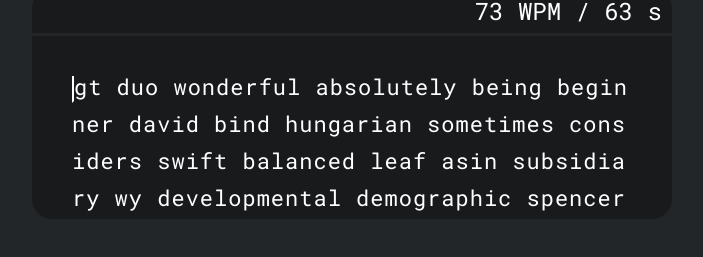
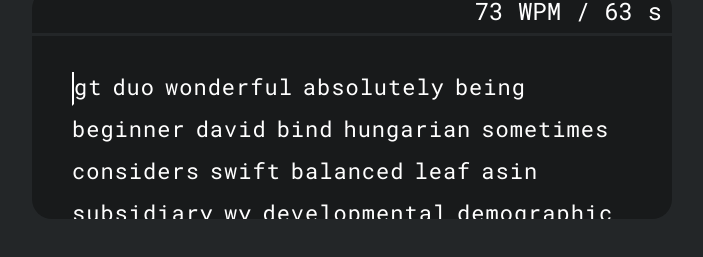
Before and after one commit to gabPetti/Protyping, a React (Vite) app in the folder client/: page / in a window 1280 px wide. Shown: the part 211-468 px from the top of the page, without its empty margins (288-991 px from the left). Built offline with nearby package versions, Linux system fonts and the light colour scheme.

Commit message:
Remake entire typetest and to separate words

```diff
--- a/client/src/components/typetest/Typetest.jsx
+++ b/client/src/components/typetest/Typetest.jsx
@@ -4,51 +4,74 @@ import "./typetest.sass";
 
 export default function Typetest() {
   const [words, setWords] = useState([]);
-  var generatedWords;
-  var wordGenerated;
+  const [initialWords, setInitialWords] = useState([]);
 
   // Generate words to the test
   useEffect(() => {
-    generatedWords = [];
+    var generatedWords = [];
+    var wordGenerated;
     for (let i = 0; i < 200; i++) {
       wordGenerated = wordList.words[Math.floor(Math.random() * 9904)].split("");
       for (let j = 0; j < wordGenerated.length; j++) {
         wordGenerated[j] = {
           text: wordGenerated[j],
-          status: " "
+          status: "",
         };
       }
-      generatedWords = generatedWords.concat(wordGenerated)
-      generatedWords.push({text: "\xa0", status: ""})
+      generatedWords = generatedWords.concat([wordGenerated]);
     }
-    generatedWords[0].status = "active"
-    setWords([...words, ...generatedWords])
-  }, [generatedWords]);
+    generatedWords[0][0].status = "active";
+    setInitialWords([...initialWords, ...generatedWords]);
+    setWords([...words, ...generatedWords]);
+  }, []);
 
+  var spaces = 0;
   // Compare input text with the words of the test
-  const handleInput = event => {
+  const handleInput = (event) => {
     var userInput = event.target.value;
-    var maxInput = userInput.length;
-    var copyWords = words;
-    for (let i = 0; i < maxInput; i++) {
-      if (userInput[i] == words[i].text) {
-        copyWords[i].status = "correct"
-      } else if (userInput[i] == " " && words[i].text == "\xa0") {
-        copyWords[i].status = "correct"
-      } else if (userInput[i] != words[i].text) {
-        copyWords[i].status = "incorrect"
+    userInput = userInput.split(" ");
+    var phraseLength = userInput.length;
+    userInput = userInput.map((x) => x.split(""));
+    var wordLength = userInput[phraseLength - 1].length;
+    var copyWords = initialWords;
+    console.log(userInput)
+
+    // word input checker
+    for (let i = 0; i < userInput.length; i++) {
+      for (let j = 0; j < Math.max(userInput[i].length, initialWords[i].length); j++) {
+        if (initialWords[i][j] != undefined && userInput[i][j] == undefined) {
+          copyWords[i][j].status = "";
+        } else if (initialWords[i][j] == undefined && userInput[i][j] != undefined) {
+          copyWords[i][j] = { text: userInput[i][j].text, status: "extra" };
+        } else if (userInput[i][j] != initialWords[i][j].text) {
+          copyWords[i][j].status = "incorrect";
+        } else if (userInput[i][j] == initialWords[i][j].text) {
+          copyWords[i][j].status = "correct";
+        }
       }
-      setWords([...copyWords])
     }
 
-    while(copyWords[maxInput].status != " ") {
-      copyWords[maxInput].status = " "
-      maxInput++
+    // backspace inside word checker
+    if (words[phraseLength - 1][wordLength] != undefined) {
+      if (words[phraseLength - 1][wordLength].status != "") {
+        copyWords[phraseLength - 1][wordLength].status = "";
+      }
     }
 
-    copyWords[userInput.length].status = "active"
-    setWords([...copyWords])
-  }
+    // backspace between words checker
+    if (words[phraseLength][0].status != "") {
+      copyWords[phraseLength] = copyWords[phraseLength].map(x => (x.status = ""))
+    }
+
+    // set current active word
+    // if (copyWords[phraseLength - 1][wordLength] == undefined) {
+    //   copyWords[phraseLength][0].status = "active"
+    // } else {
+    //   copyWords[phraseLength - 1][wordLength].status = "active";
+    // }
+
+    setWords([...copyWords]);
+  };
 
   return (
     <div className="typetestContainer">
@@ -70,10 +93,15 @@ export default function Typetest() {
           />
         </div>
         <div className="typetestText" id="wordsList">
-          <div id="carret"></div>
-            {words.map((letter, i) => (
-              <span style={letter.status == "active" ? {position: "relative"} : {}} className={letter.status + " "} key={i}>{letter.text}</span>
-            ))}
+          {words.map((word, i) => (
+            <div className="words" key={i}>
+              {word.map((letter, j) => (
+                <span className={letter.status} key={j}>
+                  {letter.text}
+                </span>
+              ))}
+            </div>
+          ))}
         </div>
       </div>
     </div>
--- a/client/src/components/typetest/typetest.sass
+++ b/client/src/components/typetest/typetest.sass
@@ -21,12 +21,16 @@
 
     .typetestInput
       input
-        width: 0px
+        width: 1px
         height: 0px
         position: absolute
-        top: -1
-        left: -1
-        opacity: 0
+        outline: none
+        top: 0
+        left: 0
+        z-index: -1
+
+
+
 
     .typetestText
       box-sizing: content-box
@@ -35,22 +39,22 @@
       font-size: 22px
       flex-wrap: wrap
 
-      // .word
-      //   margin-right: 10px
-      //   margin-bottom: 20px
+      .words
+        margin-right: 10px
+        margin-bottom: 20px
 
-      span
-        padding-right: 1px
-        margin-bottom: 10px
-        padding-bottom: 3px
-        border-bottom: 2px solid transparent
+        span
+          padding-right: 1px
+          margin-bottom: 10px
+          padding-bottom: 3px
+          border-bottom: 2px solid transparent
 
-        &.active
-          border-left: 2px solid white
+          &.active
+            border-left: 2px solid white
 
-        &.correct
-          color: #42484D
+          &.correct
+            color: #42484D
 
-        &.incorrect, &.extra
-          color: #DB6E6E
-          border-bottom: 2px solid #DB6E6E
+          &.incorrect, &.extra
+            color: #DB6E6E
+            border-bottom: 2px solid #DB6E6E
```
